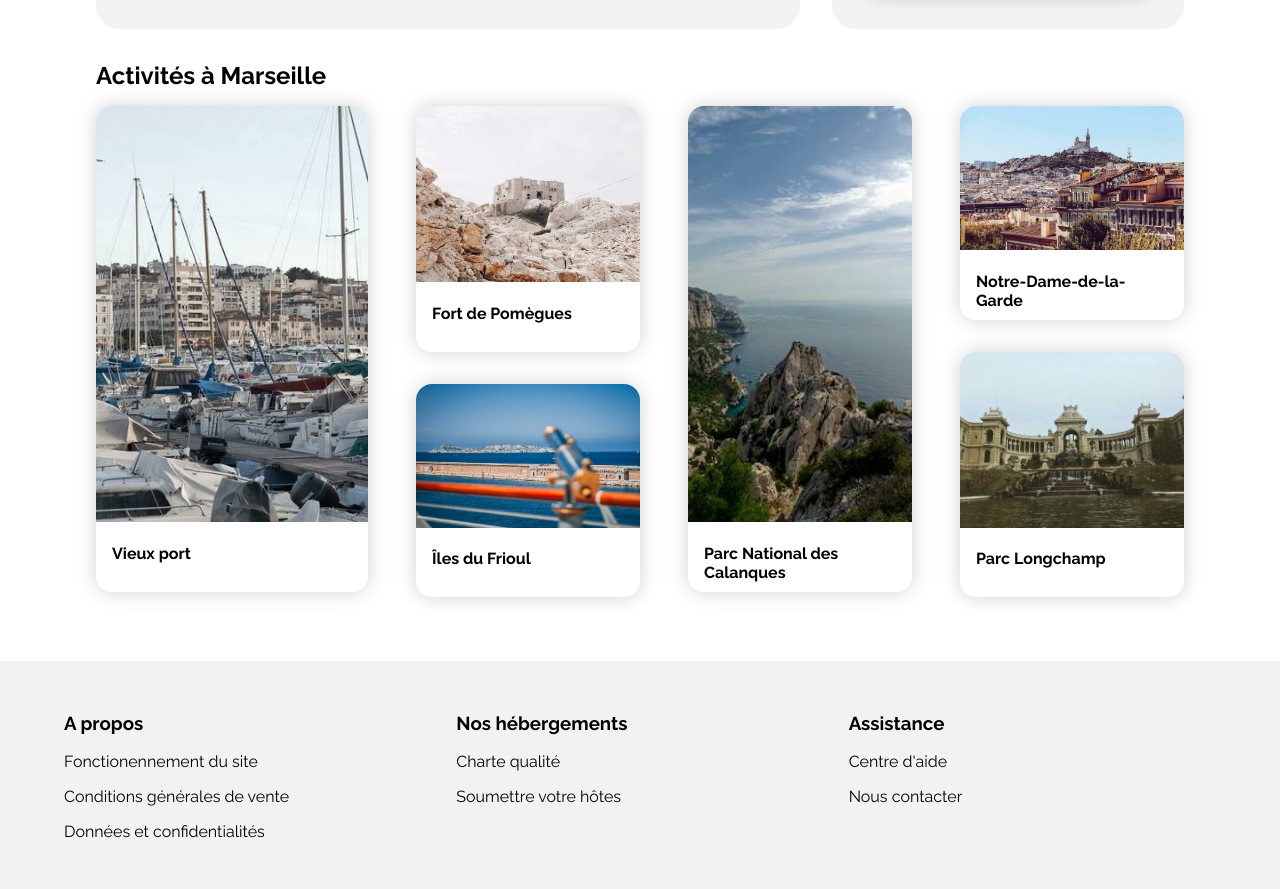
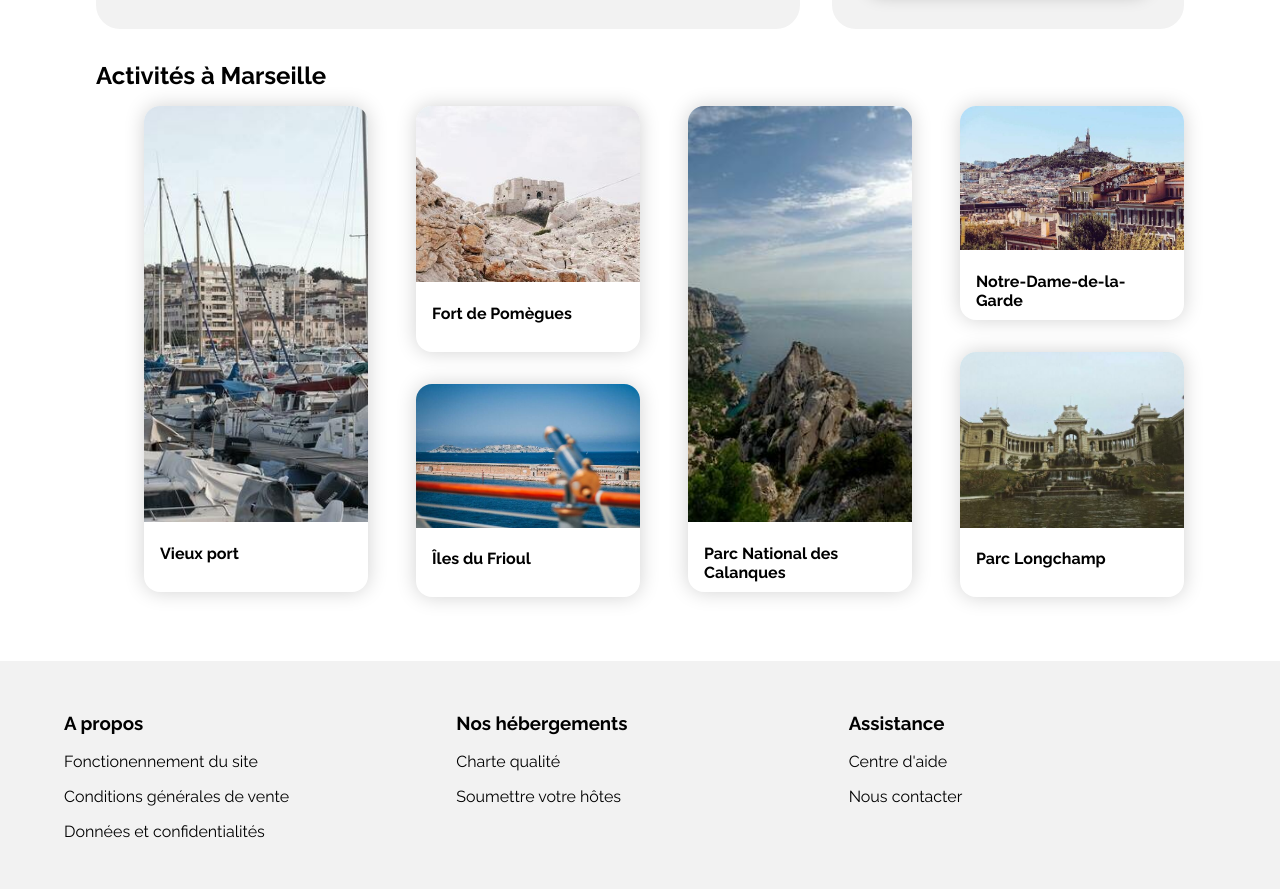
Before and after one commit to rmtc63/P2_15072021, a plain HTML site: page index.html in a window 1280 px wide. Shown: the part 1043-1932 px from the top of the page. Drawn offline with Linux system fonts and the light colour scheme.

Commit message:
Update index.html
Zone activities... line 264 added the word "margin"  to <div class="link_activities margin">

```diff
--- a/index.html
+++ b/index.html
@@ -261,7 +261,7 @@
                 <div class="div_activities">
                     <div class="list_activities">
                         <a href="#" >
-                            <div class="link_activities">
+                            <div class="link_activities margin">
                                 <div class="large_card"><img class="img_activities" src="images\activites_small\reno-laithienne-QUgJhdY5Fyk-unsplash.jpg" alt="Vieux port"></div>
                                 <div class="text_activities"><h4>Vieux port</h4></div>
                             </div>
```
